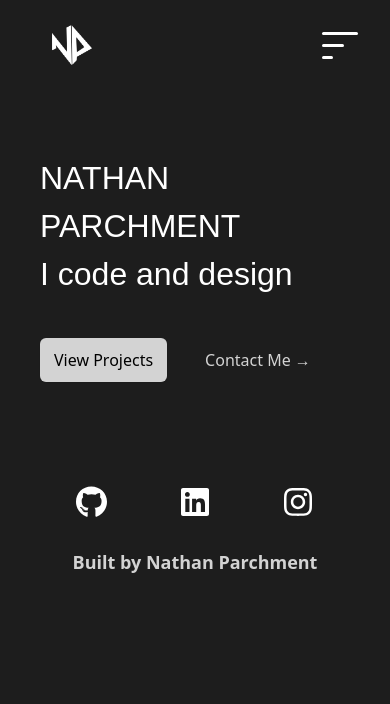
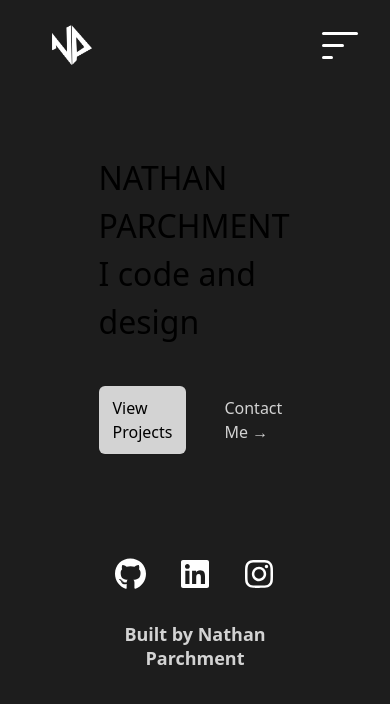
Before and after one commit to Nathan-47/nathanparchment.com-v03, a React (Create React App) app: page / in a window 390 px wide. Shown: the top 704 px of the page. Built offline with nearby package versions, Linux system fonts and the light colour scheme; a web font is replaced by a local one.

Commit message:
Add files via upload

```diff
--- a/src/sass/style.scss
+++ b/src/sass/style.scss
@@ -41,6 +41,8 @@ Nav {
 }
 .a-link {
   background: #2cba6c;
+  font-weight: 800;
+  color: white;
 }
 
 ::-moz-selection {
@@ -53,6 +55,8 @@ Nav {
 }
 .bg-white {
   background-color: transparent !important;
+  width: 35%;
+  margin: auto;
 }
 .width-body {
   width: 60%;
@@ -356,17 +360,83 @@ nav ul a {
   width: 60%;
   margin: 5px auto;
 }
-.landing-heading, .landing-sub-heading {
+.hero-intro {
   font-family: $archivo;
   color: $secondary-color;
-  font-size: 2.5rem;
+  font-size: 2.4rem;
 }
-.lg\:mx-3 {
-  margin-left: 21.75rem !important;
-  margin-right: 21.75rem !important;
+#hero-job {
+  font-family: $inter;
+  font-size: 1.5rem;
 }
-.max-w-lg {
-  max-width: 20rem !important;
+.hero-intro-feature {
+  font-family: $archivo;
+  color: $secondary-color;
+  font-size: 1.5rem;
+}
+.feature-image {
+  width: 100%;
+  border-radius: 35px;
+}
+.feature-caption {
+  font-family: $archivo;
+  font-style: italic;
+}
+.feature-bio {
+  font-style: italic;
+}
+.learning-heading {
+  font-family: $archivo;
+  color: $secondary-color;
+  font-size: 1.5rem;
+  text-align: center;
+}
+.learn-box,.read-box,.game-box {
+  // border: 0.5px solid $trim-color;
+  border-radius: 50px;
+  text-align: center;
+  color: $secondary-color;
+  padding: 30px;
+  font-family: $inter;
+  box-shadow: 0px 2px 4px rgba(225, 217, 217, 0.15),
+              0px 4px 8px rgba(66, 65, 65, 0.15),
+              0px 8px 16px rgba(0,0,0,0.15),
+              2px 4px 0px rgba(167, 164, 164, 0.15)
+
+}
+.work-icon {
+  width: 40px;
+  margin: 15px auto;
+}
+
+@media screen and (max-width: 1800px) {
+.bg-white {width: 40% !important;}
+}
+
+@media screen and (max-width: 1650px) {
+.bg-white {width: 45% !important;}
+}
+
+@media screen and (max-width: 1550px) {
+.bg-white {width: 50% !important;}
+}
+
+@media screen and (max-width: 1340px) {
+  .bg-white {width: 60% !important;}
+}
+
+@media screen and (max-width: 1024px) {
+  .bg-white {width: 65% !important;}
+}
+
+@media screen and (max-width: 850px) {
+  .bg-white {width: 70% !important;}
+}
+
+@media screen and (max-width: 600px) {
+  .grid-cols-3 {
+    grid-template-columns: repeat(1, minmax(0, 1fr)) !important;
+}
 }
 
 
```
